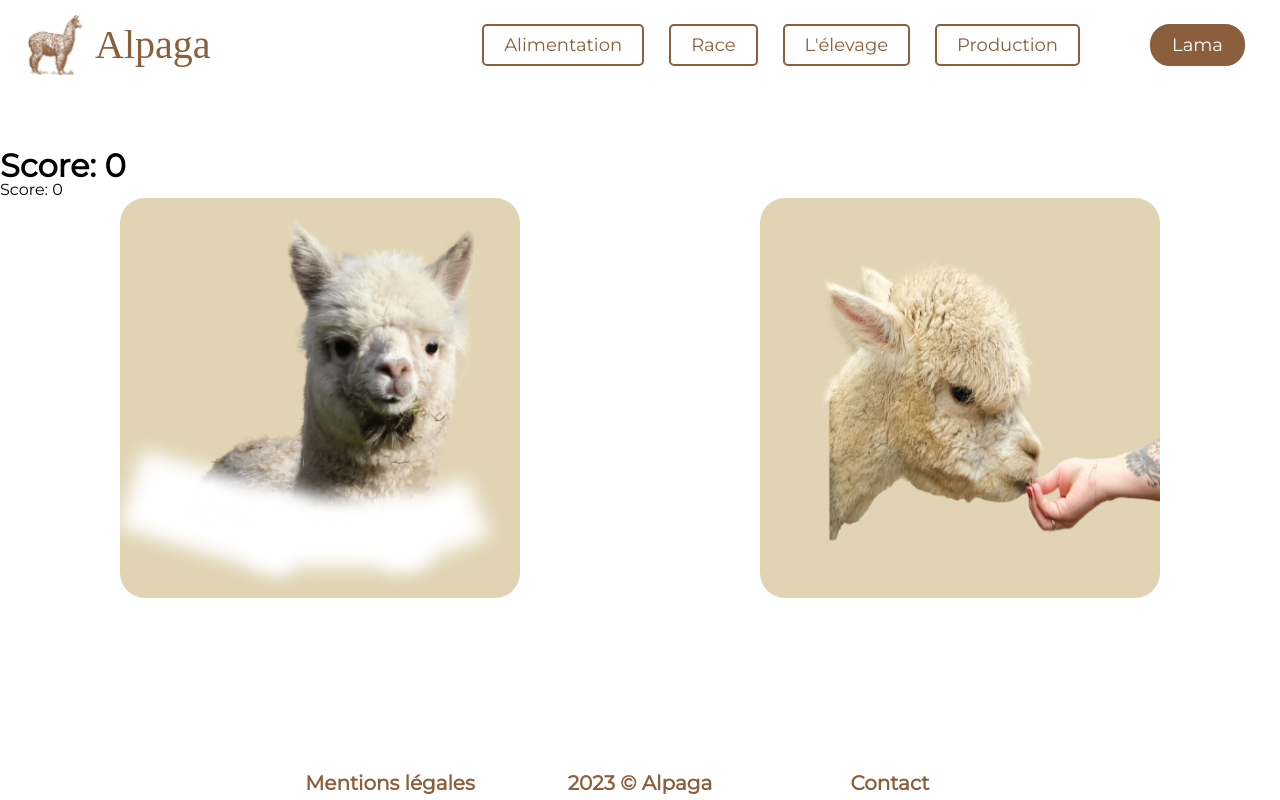
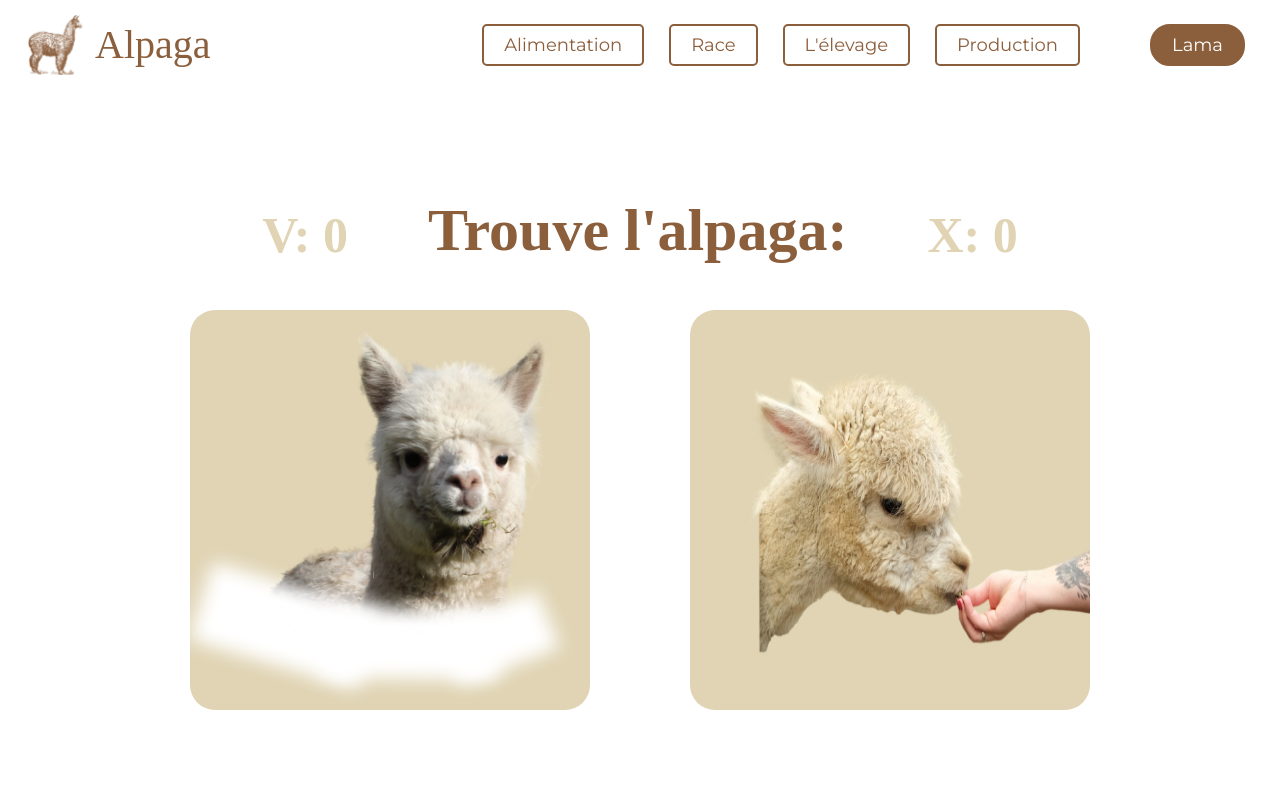
Before and after one commit to julien382/Alpaga, a React (Create React App) app: page /production in a window 1280 px wide. Shown: the top 800 px of the page. Built offline with nearby package versions, Linux system fonts and the light colour scheme; a web font is replaced by a local one.

Commit message:
css and add scoreWin / scoreLoose

```diff
--- a/src/pages/Production/Production.css
+++ b/src/pages/Production/Production.css
@@ -35,6 +35,37 @@
 
 .gameContainer{
     margin-bottom: 150px;
+    display: flex;
+    flex-direction: column;
+    align-items: center;
+    justify-content: center;
+    padding: 50px;
+}
+
+.containerScoreBoard{
+    display: flex;
+    align-items: flex-end;
+    justify-content: space-between;
+}
+
+.scoreBoardWin{
+    color: #E0D4B4;
+    font-size: 50px;
+    font-weight: bold;
+}
+
+.titleGame{
+    color: #8B5E3C;
+    font-size: 60px;
+    font-weight: bold;
+    margin-left: 80px;
+    margin-right: 80px;
+}
+
+.scoreBoardLoose{
+    color: #E0D4B4;
+    font-size: 50px;
+    font-weight: bold;
 }
 
 .picturesGame{
@@ -49,14 +80,10 @@
     background-color: #E0D4B4;
     border-radius: 25px;
     transition: all 0.2s ease-in-out;
+    margin: 50px;
 }
 
 .pictureGame:hover {
     border-color: #f00;
     transform: scale(1.1);
 }
-
-.scoreBoardWin{
-    font-size: 32px;
-    font-weight: bold;
-}
--- a/src/pages/Production/Production.jsx
+++ b/src/pages/Production/Production.jsx
@@ -10,18 +10,25 @@ const images = [
 
 const Production = () => {
 
-  const [score, setScore] = useState(0);
+  const [scoreWin, setScoreWin] = useState(0);
+  const [scoreLoose, setScoreLoose] = useState(0);
 
   const handleImageClick = (image) => {
     if (image.isCorrect) {
-      setScore(score + 1);
+      setScoreWin(scoreWin + 1);
+    }
+    else{
+      setScoreLoose(scoreLoose + 1);
     }
   };
 
   return (
     <div className='gameContainer'>
-      <p className='scoreBoardWin'>Score: {score}</p>
-      <p className='scoreBoardLoose'>Score: {score}</p>
+      <div className='containerScoreBoard'>
+        <p className='scoreBoardWin font'>V: {scoreWin}</p>
+        <p className='titleGame font'>Trouve l'alpaga:</p>
+        <p className='scoreBoardLoose font'>X: {scoreLoose}</p>
+      </div>
       <div className='picturesGame'>
         {images.map((image) => (
           <img
```
